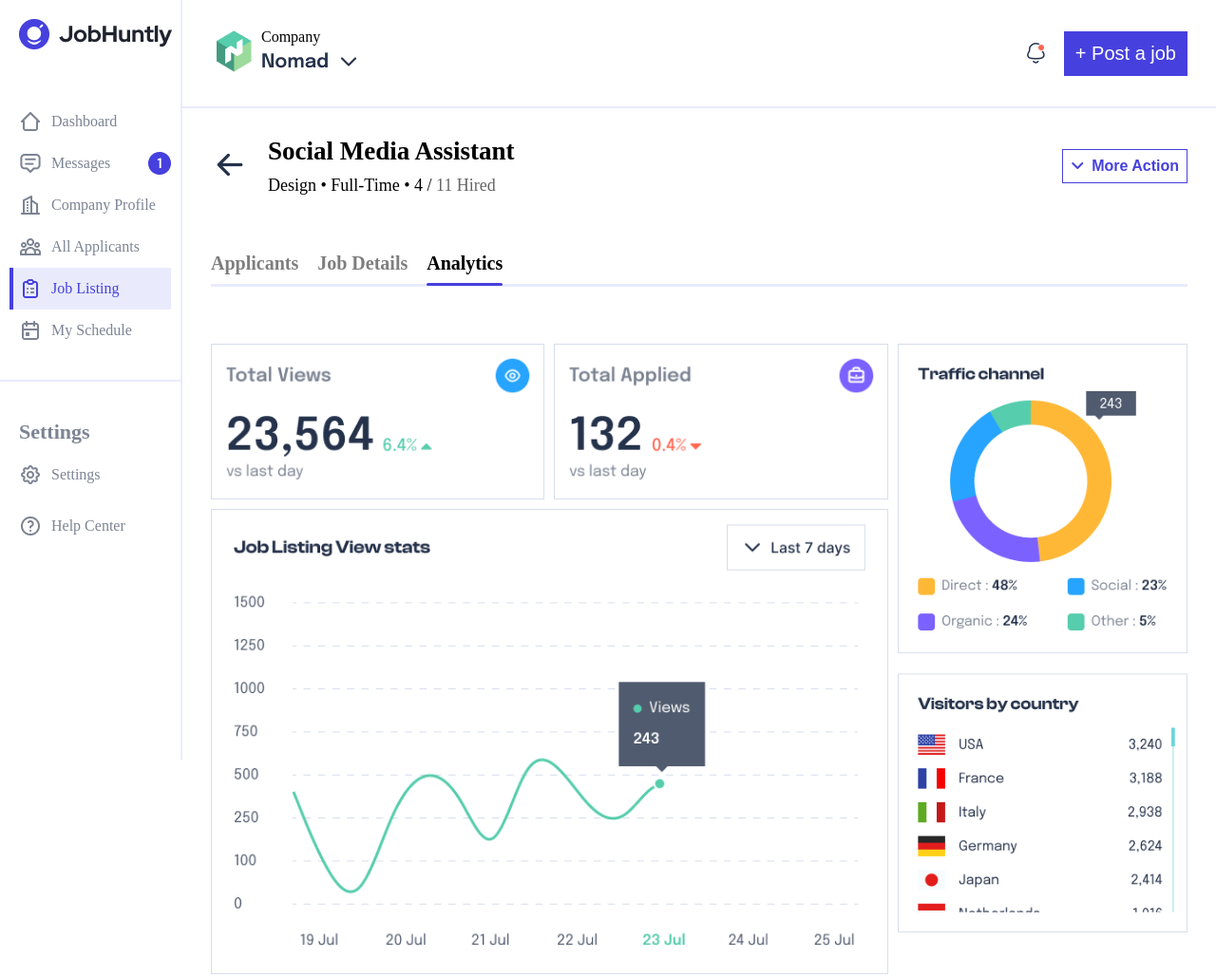
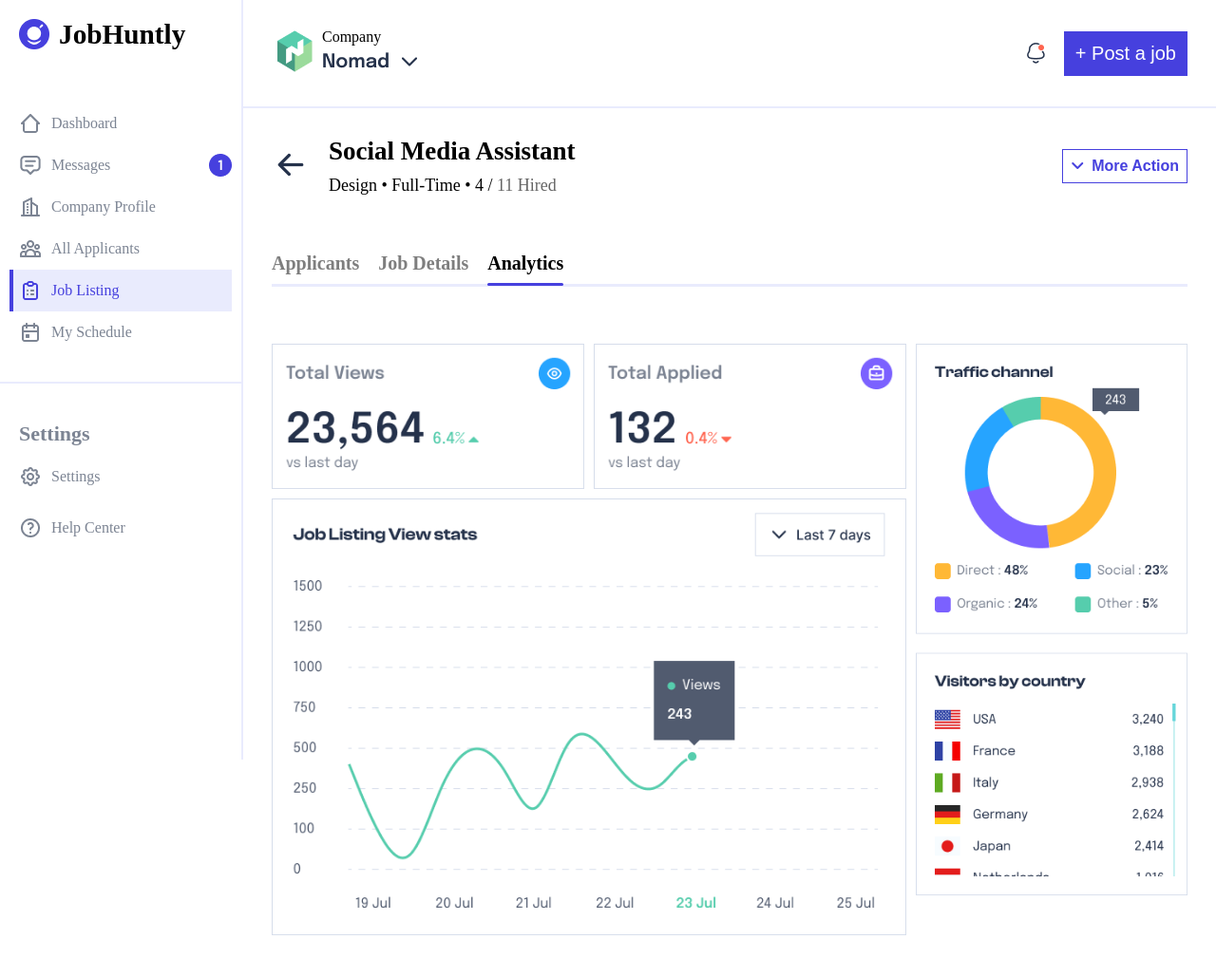
Before and after one commit to sherqiye23/Figma-JobHunting, a plain HTML site: page sosialMedia.html in a window 1280 px wide. Shown: the whole page at 95% size. Drawn offline with Linux system fonts and the light colour scheme.

Commit message:
responsivlikle sosialMedia bitti

```diff
--- a/assets/css/sosialMedia.css
+++ b/assets/css/sosialMedia.css
@@ -9,7 +9,7 @@
 }
 
 .sidebar {
-    width: 15%;
+    width: 20%;
     display: flex;
     flex-direction: column;
     gap: 20px;
@@ -22,7 +22,7 @@
     .logo-head {
         display: flex;
         padding: 20px;
-
+        font-size: 25px;
         gap: 10px;
 
         img {
@@ -101,7 +101,7 @@
 }
 
 main {
-    width: 85%;
+    width: 80%;
     position: absolute;
     right: 0;
     top: 0;
--- a/sosialMedia.html
+++ b/sosialMedia.html
@@ -20,7 +20,7 @@
             <div class="image">
                 <img src="./assets/image/Frame 3.png" alt="">
             </div>
-            <img src="./assets/image/JobHuntly.png" alt="">
+            <h3>JobHuntly</h3>
         </div>
         <div class="lists">
             <ul>
```
